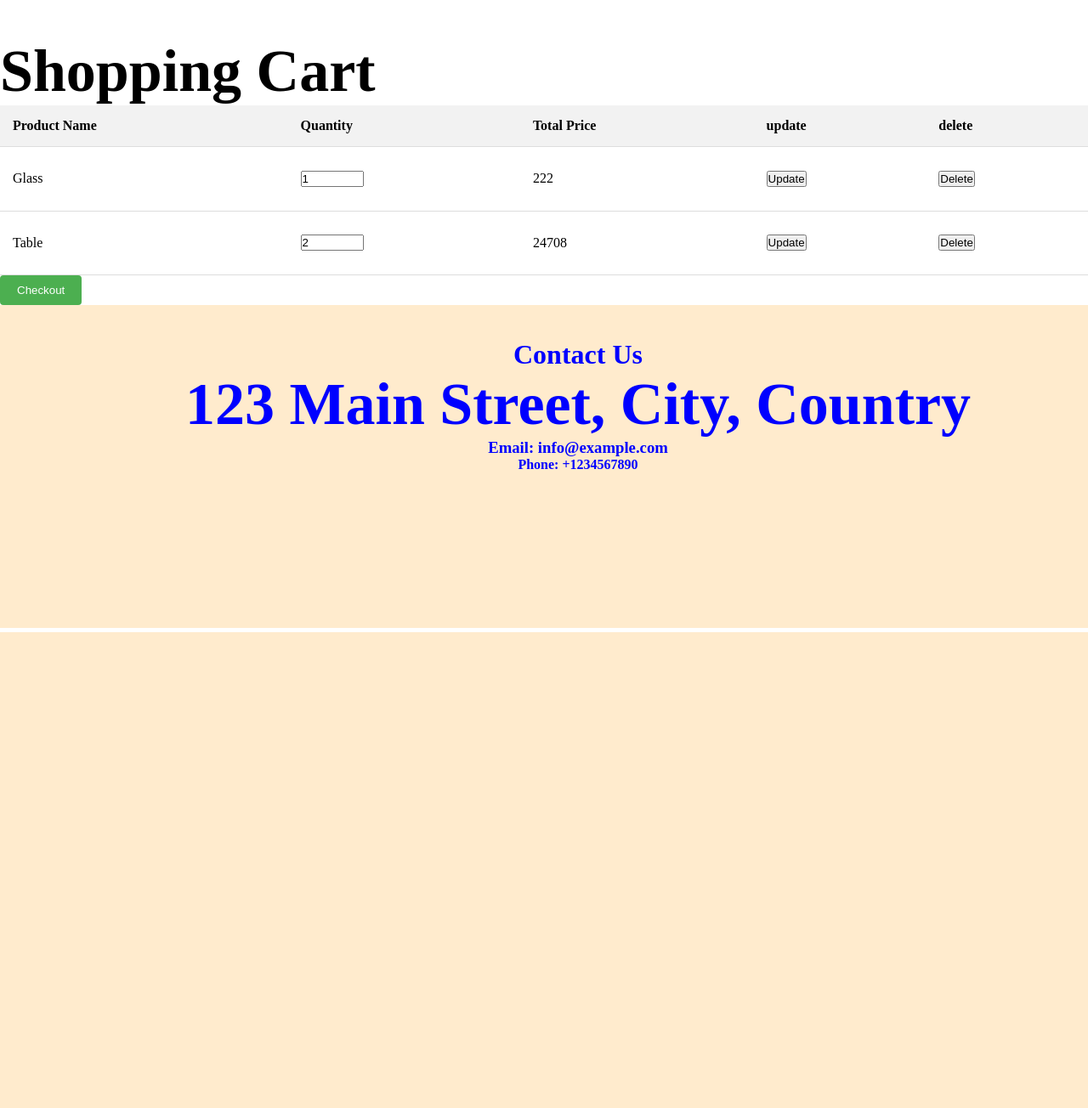
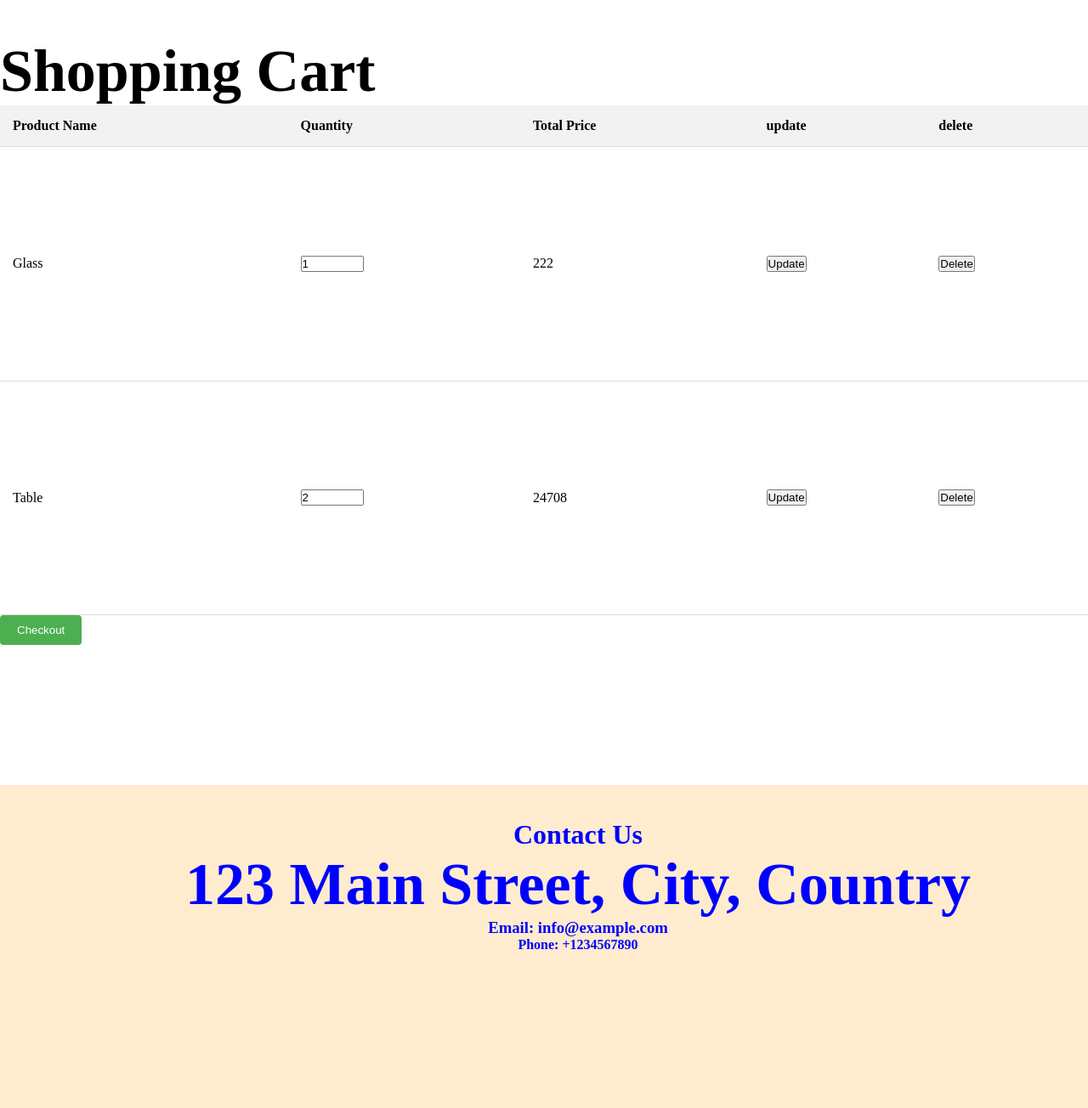
Before and after one commit to Rohit123saini/m2_test, a Django app: page /home/cart/ in a window 1280 px wide; the page is wider, and only the part inside the window is pictured. Shown: the part 56-1360 px from the top of that part at 85% size. Before the commit the page ends 800 px from the top of that part, so only its background shows below. Run offline with Django 5.2, Linux system fonts and the light colour scheme; a user stored in the database is signed in; data comes from the database, SQL or seed files in the repository; some libraries are stand-ins or nearby versions.

Commit message:
Update cart.html

```diff
--- a/m2_test_rohit_saini/templates/cart.html
+++ b/m2_test_rohit_saini/templates/cart.html
@@ -32,8 +32,8 @@
 
 </header>
 <h2 style="margin-top:100px;font-size:70px;">Shopping Cart</h2>
-
-<table style="min-height:200px;">
+<div style="min-height:800px;">
+<table>
   <thead>
     <tr>
       <th>Product Name</th>
@@ -66,7 +66,7 @@
 </table>
 
 <a href="/home/checkout/"><button class="checkout-btn">Checkout</button></a>
-
+</div>
 <footer>
 <div>
             <h1>Contact Us</h1>
```
